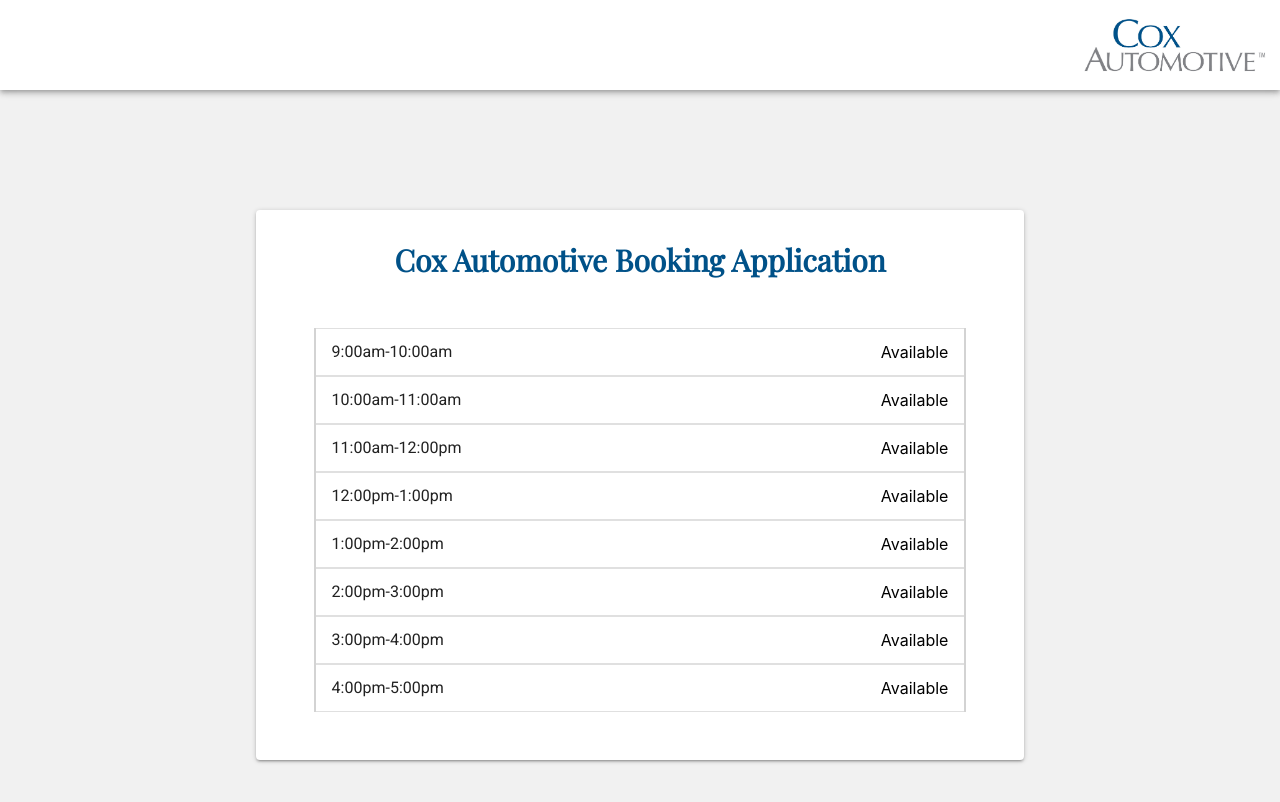
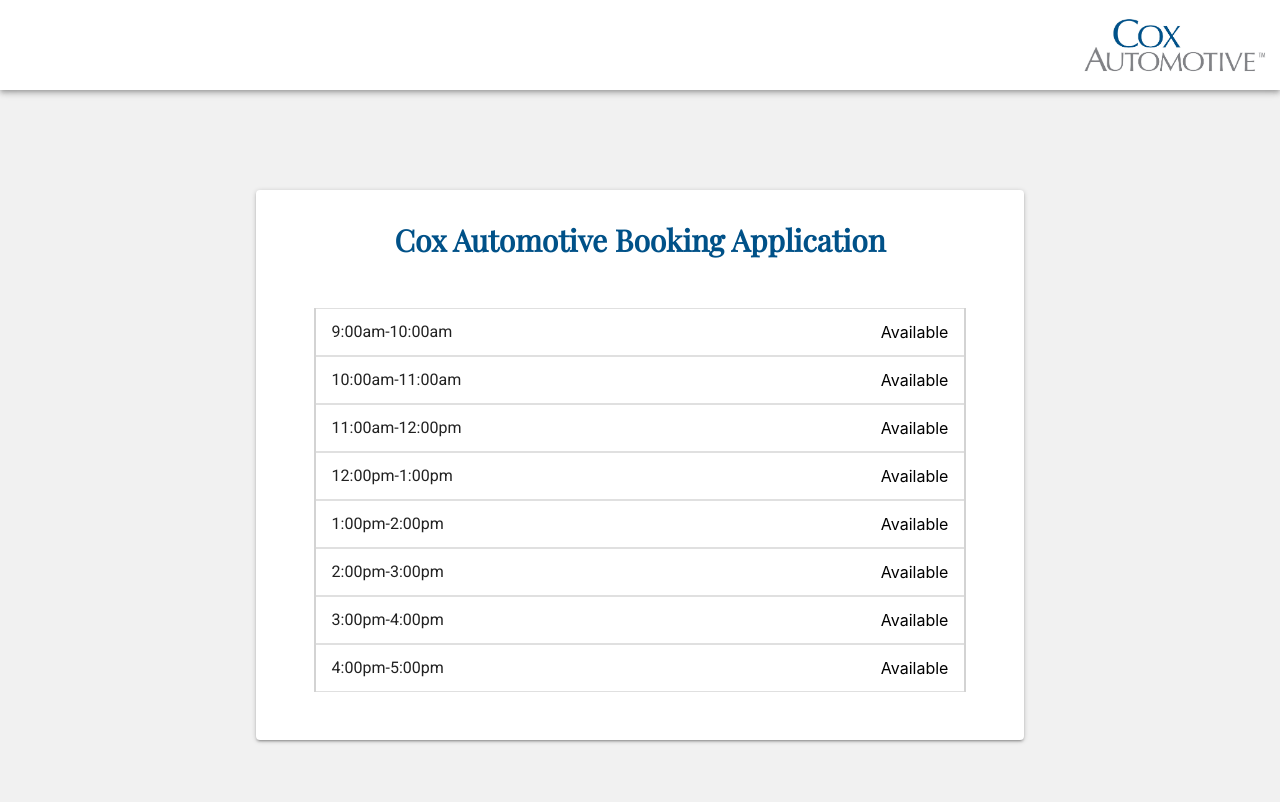
Before and after one commit to badamato/ca-scheduler, a React (Create React App) app: page / in a window 1280 px wide. Shown: the top 802 px of the page. Built offline with nearby package versions, Linux system fonts and the light colour scheme.

Commit message:
adds styling

```diff
--- a/src/styles/styles.css
+++ b/src/styles/styles.css
@@ -34,7 +34,7 @@
 .dashboard-container {
     height: 550px;
     width: 60%;
-    margin: 120px auto
+    margin: 100px auto
 }
 
 .title {
```
